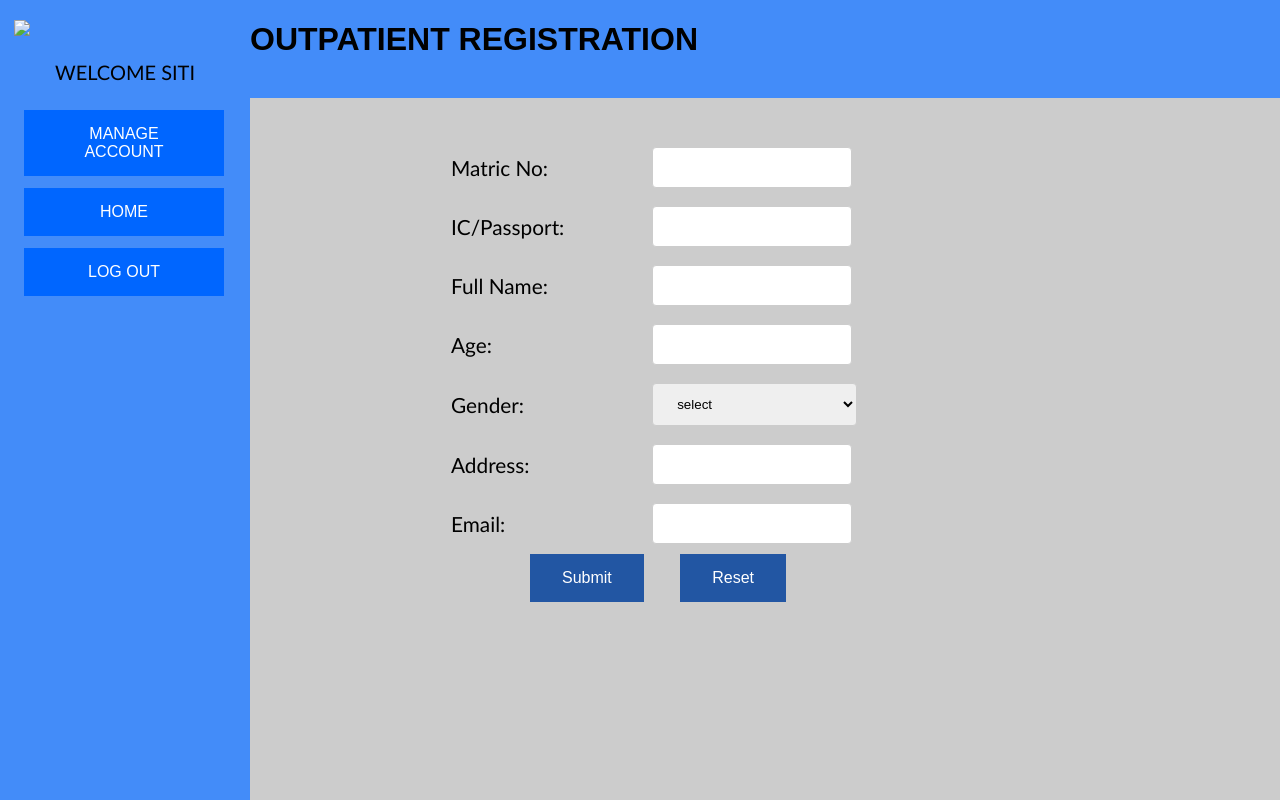
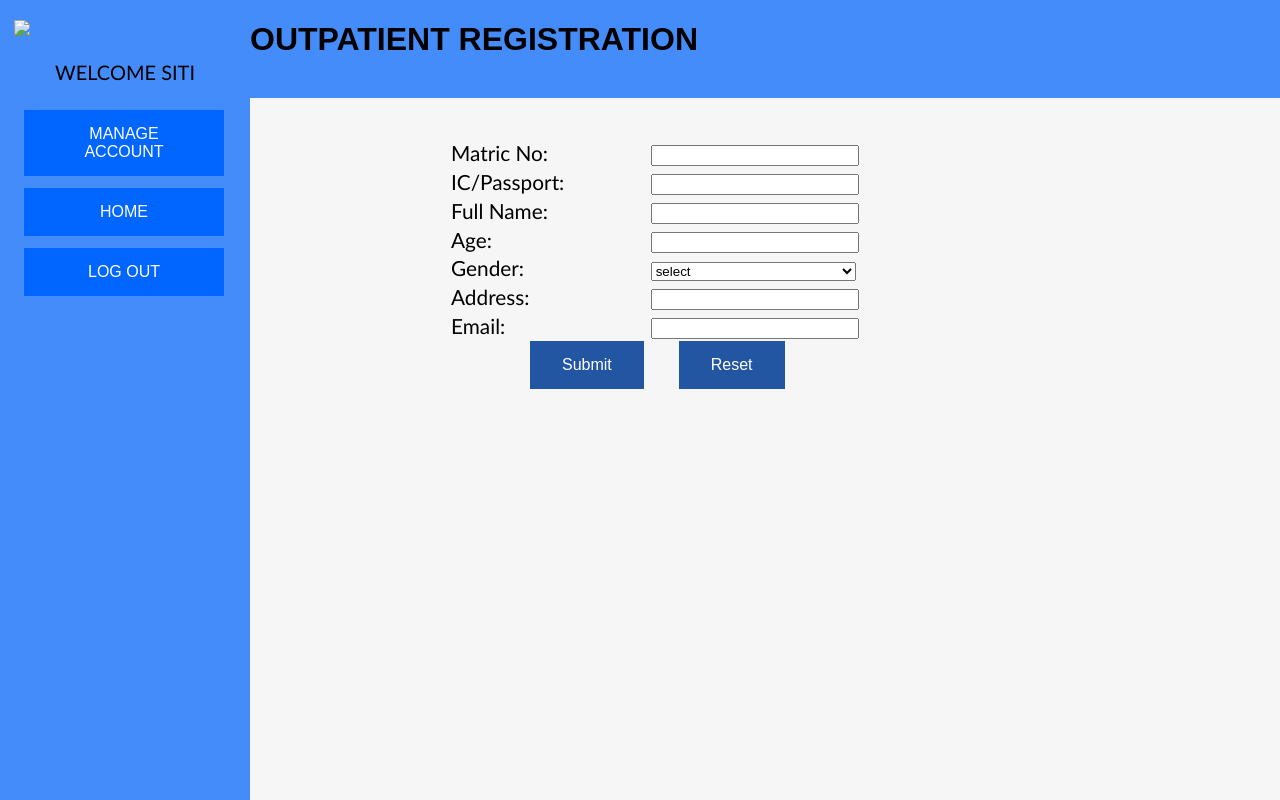
Before and after one commit to woshani/BITM2113, a PHP site: page /register/registerPatient.html in a window 1280 px wide. Run offline with PHP 8.4, Linux system fonts and the light colour scheme.

Commit message:
Add files via upload

```diff
--- a/CSS/style.css
+++ b/CSS/style.css
@@ -37,12 +37,13 @@
 }
 
 
+
 /*
-********************************************login page*********************************************************88
+********************************************main menu page*********************************************************88
 */
 
 body{
-	background-color:  #cccccc;
+	background-color:  #F6F6F6;
 	margin: 0;
 }
 
@@ -172,22 +173,10 @@ body{
         margin-left: 0px;
 }
 
-.text_align_left{
-    text-align: left;
-}
-
 .text_format{
     font-family: "Trebuchet MS", Arial, Helvetica, sans-serif;
 }
 
-input[type=text], select,input[type=password],select,input[type=email] {
-    padding: 12px 20px;
-    margin: 8px 0;
-    display: inline-block;
-    border: 1px solid #ccc;
-    border-radius: 4px;
-    box-sizing: border-box;
-}
 
 /*
 ********************************************main menu*********************************************************88
```
